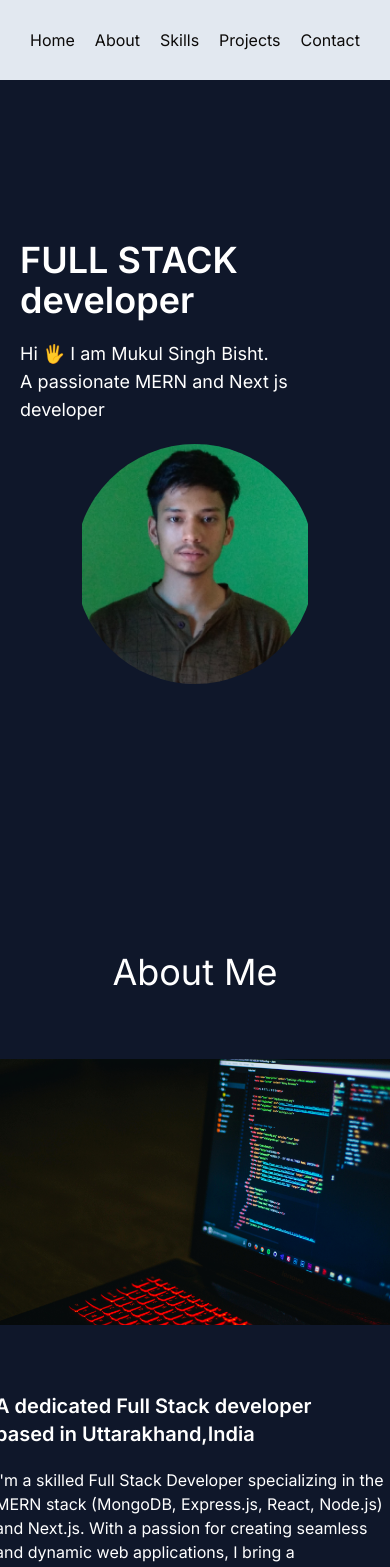
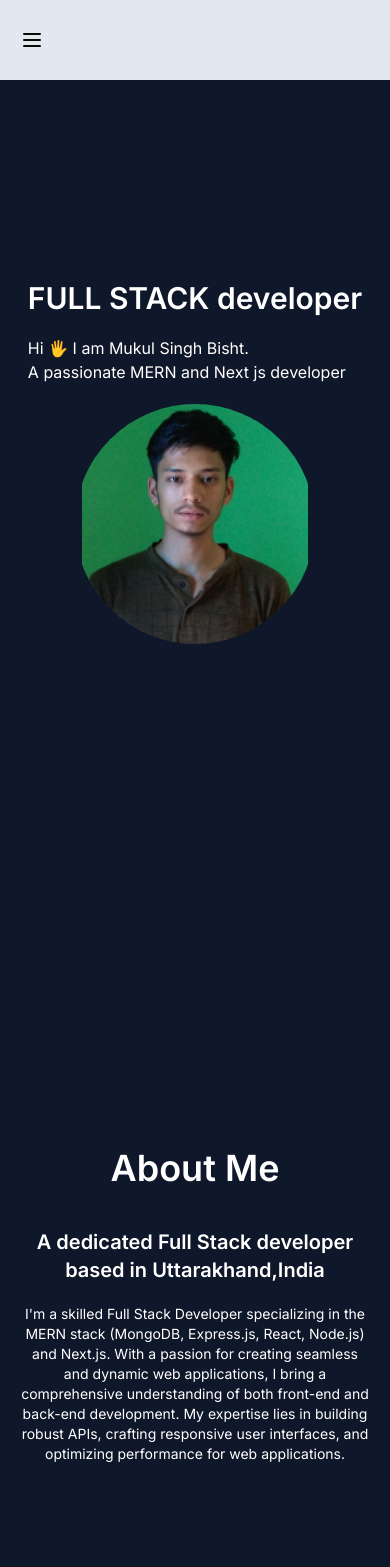
Before and after one commit to devMukulSingh/Portfolio, a Next.js app: page / in a window 390 px wide. Shown: the top 1567 px of the page. Built offline with nearby package versions, Linux system fonts and the light colour scheme.

Commit message:
responsivenessa fix

```diff
--- a/app/(root)/components/AboutPage.tsx
+++ b/app/(root)/components/AboutPage.tsx
@@ -13,17 +13,17 @@ const AboutPage = () => {
   },[])
   return (
     <div
-      className="flex flex-col items-center w-full min-h-screen justify-center"
+      className="flex flex-col sm:gap-0 gap-10 items-center w-full min-h-screen justify-center"
       ref={aboutRef}
     >
       {/* <div className="flex flex-col items-center"> */}
-        <h1 className="text-4xl ">About Me</h1>
+        <h1 className="text-4xl sm:text-5xl font-semibold ">About Me</h1>
         <div className="md:flex-row flex flex-col items-center justify-center md:gap-5 gap-0  ">
           <motion.div
             transition={{ duration: 0.5, ease: "easeInOut" }}
             initial={{ opacity: 0, x: -200 }}
             whileInView={{ opacity: 1, x: 0 }}
-            className="relative w-[25rem] h-[25rem] rounded-md"
+            className="sm:block hidden relative w-[25rem] h-[22rem] rounded-md"
           >
             <Image
               src={"/about.jpg"}
@@ -36,13 +36,13 @@ const AboutPage = () => {
             transition={{ duration: 0.5, ease: "easeInOut" }}
             initial={{ opacity: 0, x: 200 }}
             whileInView={{ opacity: 1, x: 0 }}
-            className=" flex flex-col gap-5 justify-center w-full md:w-1/2"
+            className="flex flex-col gap-5 justify-center items-center w-full md:w-1/2"
           >
-            <h1 className="font-semibold text-xl">
+            <h1 className="font-semibold text-xl text-center">
               A dedicated Full Stack developer <br />
               based in Uttarakhand,India
             </h1>
-            <h1 className="">
+            <h1 className="sm:text-md text-sm break-words text-center">
               I&apos;m a skilled Full Stack Developer specializing in the MERN
               stack (MongoDB, Express.js, React, Node.js) and Next.js. With a
               passion for creating seamless and dynamic web applications, I
--- a/app/(root)/components/ContactLinks.tsx
+++ b/app/(root)/components/ContactLinks.tsx
@@ -27,15 +27,15 @@ const ContactLinks = () => {
       whileInView={{ opacity:1, y:0}}
       transition={{ duration:0.5,ease:'easeInOut'}}
       className="flex  flex-col gap-5">
-      <h1 className="text-4xl font-medium mb-10">Connect with me</h1>
+      <h1 className="text-4xl sm:text-5xl font-semibold mb-10">Connect with me</h1>
       {contactLinks.map((contact, index) => (
         <a
           key={index}
-          className="hover:underline flex gap-3 items-center"
+          className="hover:underline flex gap-3 items-center text-sm sm:text-md"
           href={contact.link}
           target="_blank"
         >
-          <contact.icon size={25} />
+          <contact.icon className="flex-shrink-0" size={25} />
           {contact.link}
         </a>
       ))}
--- a/app/(root)/components/ContactUsPage.tsx
+++ b/app/(root)/components/ContactUsPage.tsx
@@ -13,7 +13,7 @@ const ContactUsPage = () => {
     dispatch(setContactRef(contactRef));
   }, []);
   return (
-    <div className="flex h-screen items-center " ref={contactRef}>
+    <div className="flex items-center " ref={contactRef}>
       <div className="grid grid-cols-1 md:grid-cols-2 gap-16">
         <ContactLinks />
         <ContactForm />
--- a/app/(root)/components/HomePage.tsx
+++ b/app/(root)/components/HomePage.tsx
@@ -13,8 +13,8 @@ const HomePage = () => {
   return (
     <div className="md:flex-row flex flex-col items-center justify-center gap-5 h-[calc(100vh-5rem)]" ref={aboutRef}>
       <div className="flex flex-col gap-5">
-        <h1 className="text-4xl font-semibold">FULL STACK developer</h1>
-        <h1 className="text-lg">
+        <h1 className="text-3xl sm:text-4xl font-semibold">FULL STACK developer</h1>
+        <h1 className="text-md sm:text-lg">
           Hi 🖐️ I am Mukul Singh Bisht. <br />A passionate MERN and Next js
           developer
         </h1>
--- a/app/(root)/components/Project.tsx
+++ b/app/(root)/components/Project.tsx
@@ -28,7 +28,7 @@ const Project: FC<ProjectProps> = ({ project }) => {
         transition={{ duration: 0.5, ease: "easeInOut" }}
         initial={{ opacity: 0, x: 200 }}
         whileInView={{ opacity: 1, x: 0 }}
-        className="relative w-[22rem] h-[22rem]"
+        className="relative w-full min-w-[15rem] max-w-[22rem] h-[22rem]"
       >
         <Image
           src={project.imageUrl}
--- a/app/(root)/components/ProjectsPage.tsx
+++ b/app/(root)/components/ProjectsPage.tsx
@@ -72,7 +72,7 @@ const ProjectsPage = () => {
       className=" flex flex-col justify-center gap-5 w-full items-center "
       ref={projectRef}
     >
-      <h1 className="text-4xl font-semibold text-center">Projects</h1>
+      <h1 className="text-4xl sm:text-5xl font-semibold text-center">Projects</h1>
       <div className="flex flex-col gap-5 items-center justify-center w-full">
         {projects.map((project, index) => (
           <Project key={index} project={project} />
--- a/app/(root)/components/SkillsPage.tsx
+++ b/app/(root)/components/SkillsPage.tsx
@@ -14,6 +14,7 @@ const SkillsPage = () => {
     {
       url: "/typescript2.png",
       link: "https://www.typescriptlang.org",
+
     },
     { url: "/react.png", link: "https://react.dev/" },
     { url: "/tailwind.png", link: "https://tailwindcss.com/" },
@@ -21,17 +22,18 @@ const SkillsPage = () => {
     { url: "/shadcn.png", link: "https://ui.shadcn.com/" },
     { url: "/express-js.png", link: "http://expressjs.com/" },
     { url: "/node.png", link: "https://nodejs.org/" },
-    { url: "/prisma.png", link: "https://www.prisma.io/" },
+    { url: "/prisma.jpg", link: "https://www.prisma.io/" },
     { url: "/mongodb.png", link: "https://www.mongodb.com/" },
     { url: "/mysql.png", link: "https://www.mysql.com/" },
   ];
   return (
-    <div className="flex items-center " ref={skillsRef}>
+    <div className="flex items-center" ref={skillsRef}>
       <div className="flex flex-col gap-10">
         <h1
           className="
             text-center
             text-4xl
+            sm:text-5xl
             drop-shadow-lg
             drop-shadow-white
             font-semibold
@@ -42,7 +44,8 @@ const SkillsPage = () => {
         <div
           className="
             grid
-            gap-14
+            sm:gap-14
+            gap-7
             grid-cols-2
             lg:grid-cols-5
             md:grid-cols-3
@@ -55,7 +58,9 @@ const SkillsPage = () => {
                 target="_blank"
                 className="
                             relative
-                            w-[10rem]
+                            w-full
+                            min-w-[6rem]
+                            max-w-[10rem]
                             h-[10rem]
 
                             "
--- a/app/(root)/layout.tsx
+++ b/app/(root)/layout.tsx
@@ -5,7 +5,7 @@ export default function Layout({children} : {children : ReactNode}){
     return(
         <>
             <Navbar />
-            <div className="mt-20">
+            <div className="mt-20 overflow-x-hidden">
             {children}
             </div>
         </>
--- a/app/(root)/page.tsx
+++ b/app/(root)/page.tsx
@@ -6,7 +6,7 @@ import SkillsPage from "./components/SkillsPage";
 
 export default function Home() {
   return (
-    <main className="bg-slate-900 sm:px-8 px-5 lg:px-20 md:px-10 text-white flex flex-col min-h-[calc(100vh-5rem)] gap-10 items-center justify-center">
+    <main className="bg-slate-900 sm:px-8 px-5 pb-20 lg:px-20 md:px-10 text-white flex flex-col min-h-[calc(100vh-5rem)] gap-10 items-center justify-center">
       <HomePage/>
       <AboutPage/>
       <ProjectsPage/>
--- a/app/globals.css
+++ b/app/globals.css
@@ -3,7 +3,11 @@
   @tailwind utilities;
 
 
+body,html{
+        width: 100%;
+      overflow: auto;
 
+}
 
   @layer base {
     :root {
@@ -75,6 +79,7 @@
     }
     body {
 
+
       @apply bg-background text-foreground;
     }
   }
--- a/components/Navbar.tsx
+++ b/components/Navbar.tsx
@@ -1,8 +1,10 @@
-'use client'
-
+"use client";
 import { useAppSelector } from "@/redux/hooks/hook";
+import { Menu } from "lucide-react";
+import { useState } from "react";
 
 const Navbar = () => {
+  const [sidebar, setSidebar] = useState(false);
   const navItems = [
     {
       title: "Home",
@@ -20,8 +22,9 @@ const Navbar = () => {
       title: "Contact",
     },
   ];
-    const {  aboutRef,contactRef,homeRef,projectRef,skillsRef} = useAppSelector(state => state);
-    const handleClick = (title:string) => {
+  const { aboutRef, contactRef, homeRef, projectRef, skillsRef } =
+    useAppSelector((state) => state);
+  const handleClick = (title: string) => {
     switch (title) {
       case "Home":
         homeRef?.current?.scrollIntoView({ behavior: "smooth" });
@@ -42,21 +45,67 @@ const Navbar = () => {
       default:
         break;
     }
+  };
+  const variants = {
+    open: { opacity: 1, x: 0 },
+    closed: { opacity: 0, x: "-100%" },
+  };
+  const handleSidebar = () => {
+    setSidebar(prev => !prev);
+
   }
   return (
-    <div className='flex h-20 gap-5 items-center p-5 fixed top-0 bg-slate-200 w-full justify-center  z-40'>
-        {
-            navItems.map( (navItem,index) => (
+    <>
+      <div className="hidden sm:flex h-20 gap-5 items-center p-5 fixed top-0 bg-slate-200 w-full justify-center  z-40">
+        {navItems.map((navItem, index) => (
           <h1
-                    onClick={ () => handleClick(navItem.title) }
-                    className='cursor-pointer hover:drop-shadow-2xl hover:shadow-black'
-                    key={index}>
+            onClick={() => handleClick(navItem.title)}
+            className="cursor-pointer hover:drop-shadow-2xl hover:shadow-black"
+            key={index}
+          >
             {navItem.title}
           </h1>
-            ))
-        }
+        ))}
       </div>
-  )
-}
 
-export default Navbar
+      {/* <motion.nav animate={sidebar ? "open" : "closed"} variants={variants}> */}
+        <div className="flex sm:hidden items-center bg-slate-200 h-20 px-5 fixed top-0 w-full z-40">
+          <Menu
+            onClick={ handleSidebar}
+            className="sm:hidden flex"
+          />
+        </div>
+        <div
+          className={`
+      ${!sidebar ? "hidden" : "flex"}
+      transition-transform
+      z-40
+      flex
+      flex-col
+      sm:hidden
+      gap-5
+      h-full
+      fixed
+      pl-5
+      pr-20
+      mt-20
+      w-fit
+      bg-slate-200
+      `}
+        >
+          {navItems.map((navItem, index) => (
+            <h1
+              onClick={() => handleClick(navItem.title)}
+              className="cursor-pointer hover:drop-shadow-2xl hover:shadow-black"
+              key={index}
+            >
+              {navItem.title}
+            </h1>
+          ))}
+        </div>
+      {/* </motion.nav> */}
+    </>
+  );
+};
+
+export default Navbar;
```
Lines whose indentation alone changed are shown as unchanged.
